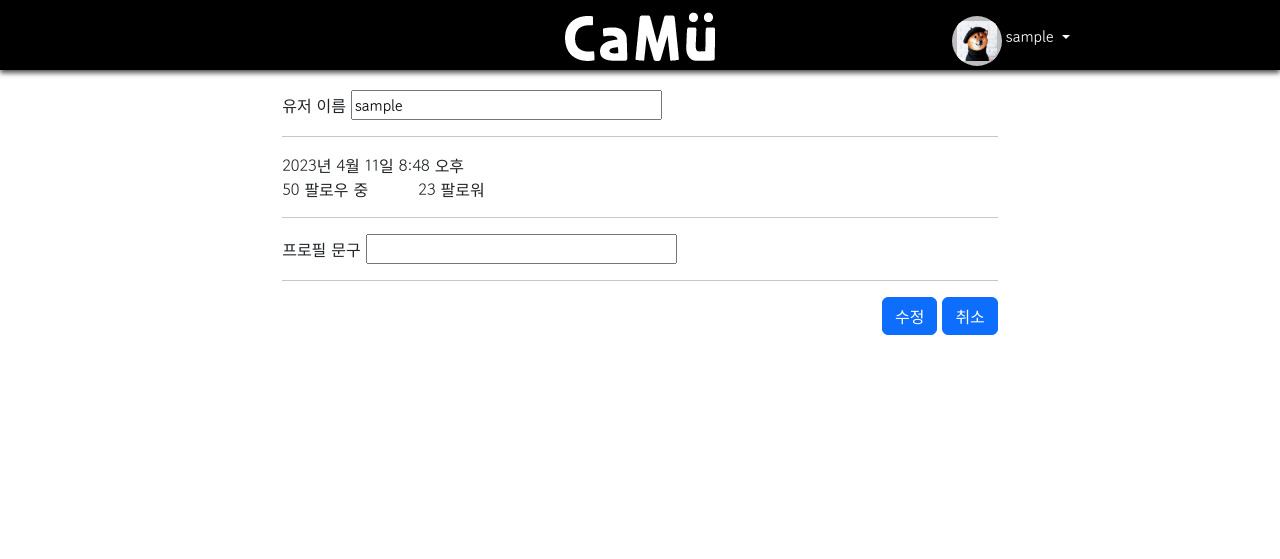
After one commit to saddeveloper99/Django_Team_Project, a Django app: page /set-profile/1 in a window 1280 px wide. The commit adds this page. Shown: the top 559 px of the page. Run offline with Django 4.2, Linux system fonts and the light colour scheme; the visitor is signed in with stand-in values (Sample User, id 1); data comes from the database, SQL or seed files in the repository.

Commit message:
set_profile v1.0

```diff
--- /dev/null
+++ b/tweet/templates/tweet/set_profile.html
@@ -0,0 +1,59 @@
+{% extends 'base.html' %}
+{% block title %}
+메인페이지
+{% endblock %}
+
+{% block content %}
+<style>
+    body {
+        overflow: auto;
+    }
+
+    .icons {
+        object-fit: cover;
+        width: 64px;
+        height: 64px;
+    }
+
+    .col-3 {
+        display: flex;
+        align-items: center;
+    }
+
+    .row {
+        padding-top: 5%;
+        padding-left: 5%;
+    }
+
+    .profile {
+        padding: 10%
+    }
+</style>
+<form class="profile" action="{% url 'set-profile' user.pk %}" method="post">
+    {% csrf_token %}
+    <div class="profile_image">
+        <img style="float: left; border-radius: 100%; margin-right: 50px;" src="">
+    </div>
+    <label for="username">유저 이름</label>
+    <input type="text" value="{{ user.username }}" style="display:inline;" name="username" id="username"></input>
+    <hr>
+    <!-- <label for="email_adresss">Email</label>
+    <input style="display:inline;" value="{{ user.email }}" name="email" id="email_adresss"></input> -->
+    <div class="created_at">{{ user.date_joined }}</div>
+    <span>50 팔로우 중</span><span style="margin-left: 50px;">23 팔로워</span>
+    <hr>
+    <label for="description">프로필 문구</label>
+    <input type="text" value="{{ user.description }}" name="description" id="description"></input>
+    <hr>
+    <div style="float:right">
+        <button type="submit" class="btn btn-primary">수정</button>
+        <button class="btn btn-primary">취소</button>
+    </div>
+    <!-- 필수기능 이후 여유있으면 개인 블로그 아이콘? -->
+    <!-- <a href="https://velog.io/@rumor/DjangoA-4-%ED%8C%80-%ED%94%84%EB%A1%9C%EC%A0%9D%ED%8A%B8-SA">
+        <img class="icons" src="">
+    </a> -->
+</form>
+{% endblock %}
+
+<!-- 프로필 수정을 누르면? -->
--- a/tweet/urls.py
+++ b/tweet/urls.py
@@ -7,5 +7,6 @@ urlpatterns = [
     path('set-post/<int:post_id>/', views.set_post, name='set-post'),
     path('', views.home, name='홈페이지'),
     path('my-page/<int:user_id>', views.my_page, name='my-page'),
+    path('set-profile/<int:user_id>', views.set_profile, name='set-profile'),
     path('post-detail/<int:post_id>/', views.post_detail, name='post-detail'),
 ]
--- a/tweet/views.py
+++ b/tweet/views.py
@@ -17,6 +17,8 @@ def home(request):
         return redirect('/sign-in')
 
 # 게시글 작성 ,login_required를 사용하는대신, 사용자를 로그인 페이지로 이동시킨다.
+
+
 def create_post(request):
     # 접근한 사용자가 로그인한 유저가 아니라면 로그인 페이지로 이동한다.
     user = request.user.is_authenticated
@@ -33,8 +35,8 @@ def create_post(request):
         title = request.POST.get('title', '')
         comment = request.POST.get('comment', '')
         owner = auth.get_user(request).user_id
-        #접근한 유저가 UserModel에 등록된 사용자가 아닐경우 방지
-        try :
+        # 접근한 유저가 UserModel에 등록된 사용자가 아닐경우 방지
+        try:
             owner = UserModel.objects.get(user_id=owner)
         except UserModel.DoesNotExist:
             return redirect('/')
@@ -43,14 +45,17 @@ def create_post(request):
         if not all([url, title, comment]):
             return render(request, 'tweet/create_post.html', {'error': '빈칸 없이 입력해주세요.'})
         # 게시글 저장,
-        new_post = Post.objects.create(owner=owner,url=url,title=title,comment=comment)
+        new_post = Post.objects.create(
+            owner=owner, url=url, title=title, comment=comment)
 
         # 게시글 저장후, 상세페이지로 이동
         return render(request, 'tweet/create_post.html')
         # return redirect(reverse('상세페이지'))
 
 # 게시글 수정
-def set_post(request,post_id):
+
+
+def set_post(request, post_id):
     # 탐색하는 게시글이 없을 경우 방지
     try:
         post = Post.objects.get(post_id=post_id)
@@ -101,12 +106,12 @@ def delete_post(request, post_id):
 def my_page(request, user_id):
     # get일때, 유저 정보와 게시글들을 불러옴
     if request.method == "GET":
-        me = request.user
         # id로 선택한 유저의 정보를 가져옴
         click_user = UserModel.objects.get(user_id=user_id)
         # 유저 id가 post의 owner(fk)인 post를 가져와서
         # test = Post.objects.all()
         # print(test[0].title)
+        print(click_user)
         post = Post.objects.filter(owner=click_user).order_by('create_at')
         context = {
             'click_user': click_user,
@@ -115,31 +120,49 @@ def my_page(request, user_id):
         return render(request, 'tweet/my_page.html', context)
 
 
-def edit_profile(request):
+def set_profile(request, user_id):
+    # 요청한 유저 id 와 프로필 페이지 유저 id가 다르면 자신의 프로필 수정으로 이동?
+
+    # 메소드가 post일때, 유저네임, 프로필 사진, 프로필 메시지를 폼으로 받아온다.
+    # 그리고 갱신하고 저장.
     if request.method == "POST":
-        user = UserModel.objects.get(id=id)
-        if request.user.id == user:
+        # user = UserModel.objects.get(user_id=user_id)
+        # 여기 유저 검증 어떻게 해야하지?
+        user = request.user
 
-            user.save()
+        user.username = request.POST.get('username', '')
+        user.image = request.POST.get('image', '')
+        user.description = request.POST.get('description', '')
+        user.save()
 
+        post = Post.objects.filter(owner=user).order_by('create_at')
+        context = {
+            'click_user': user,
+            'posts': post,
+        }
+        return render(request, 'tweet/my_page.html', context)
+
+    # get일때는, 유저 정보를 id로 받아와서, 수정창에 입력 돼 있게 하기.
     elif request.method == "GET":
-        user = UserModel.objects.get(id=request.user.id)
-        return render(request, {'user': user})
+        user = UserModel.objects.get(user_id=request.user.user_id)
+        return render(request, 'tweet/set_profile.html', {'user': user})
+
 
 def post_detail(request, post_id):
     if request.method == 'GET':
         try:
             post = Post.objects.get(post_id=post_id)
         except Post.DoesNotExist:
-            return redirect('/')  #혹시 상세페이지 접속했을 때 게시글이 없다면 redirect
+            return redirect('/')  # 혹시 상세페이지 접속했을 때 게시글이 없다면 redirect
 
-        return render(request, 'tweet/post_detail.html',{'post':post}) #post_id를 받아와서 게시글 클릭하면 상세페이지로
+        # post_id를 받아와서 게시글 클릭하면 상세페이지로
+        return render(request, 'tweet/post_detail.html', {'post': post})
 
-        #수정을 누르면 수정url로 이동
-        #삭제를 누르면 삭제url로 이동
-        #썸네일 이미지를 url로 출력
+        # 수정을 누르면 수정url로 이동
+        # 삭제를 누르면 삭제url로 이동
+        # 썸네일 이미지를 url로 출력
 
-        #form
+        # form
         # <form method="POST" action= "{% url 'set-post' %}">
         # {% csrf_token %}
         # <button type="submit">수정</button>
```
Also changed, not shown: tweet/templates/tweet/my_page.html (+5 -8 lines).
